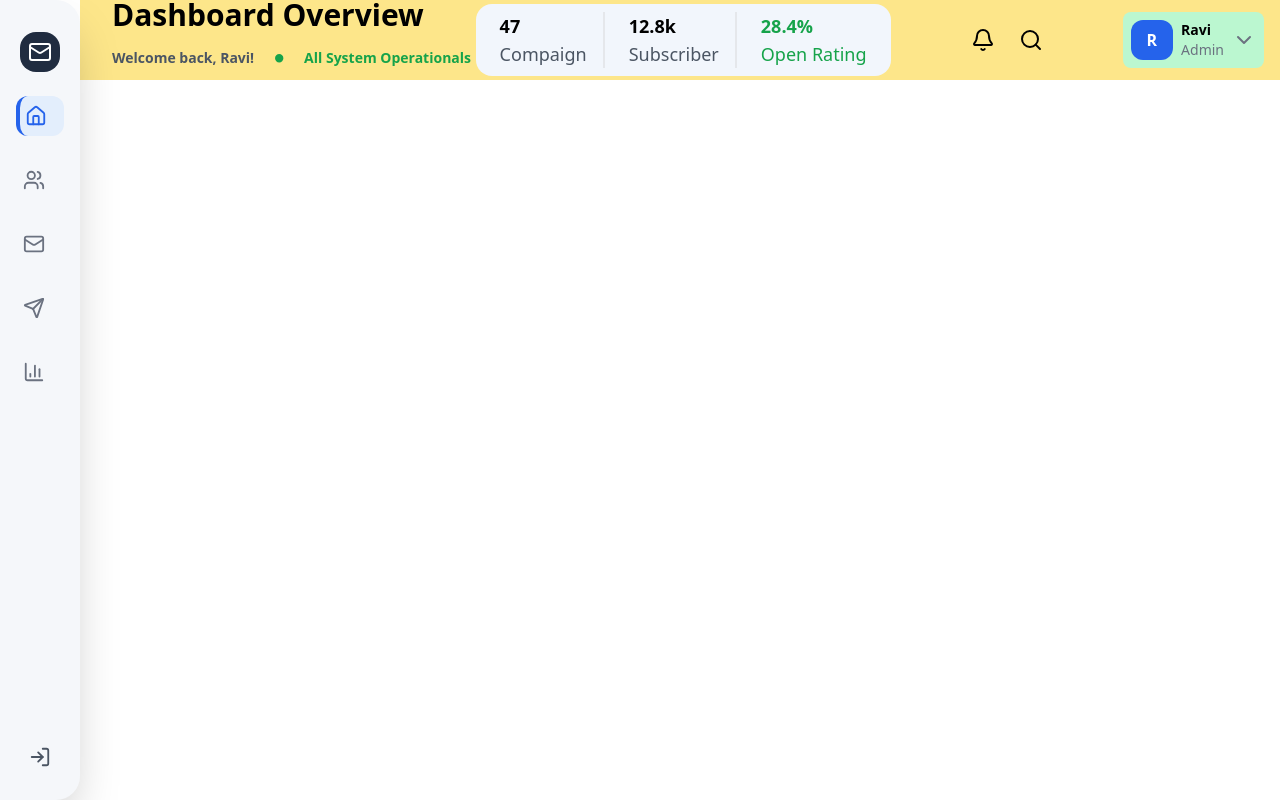
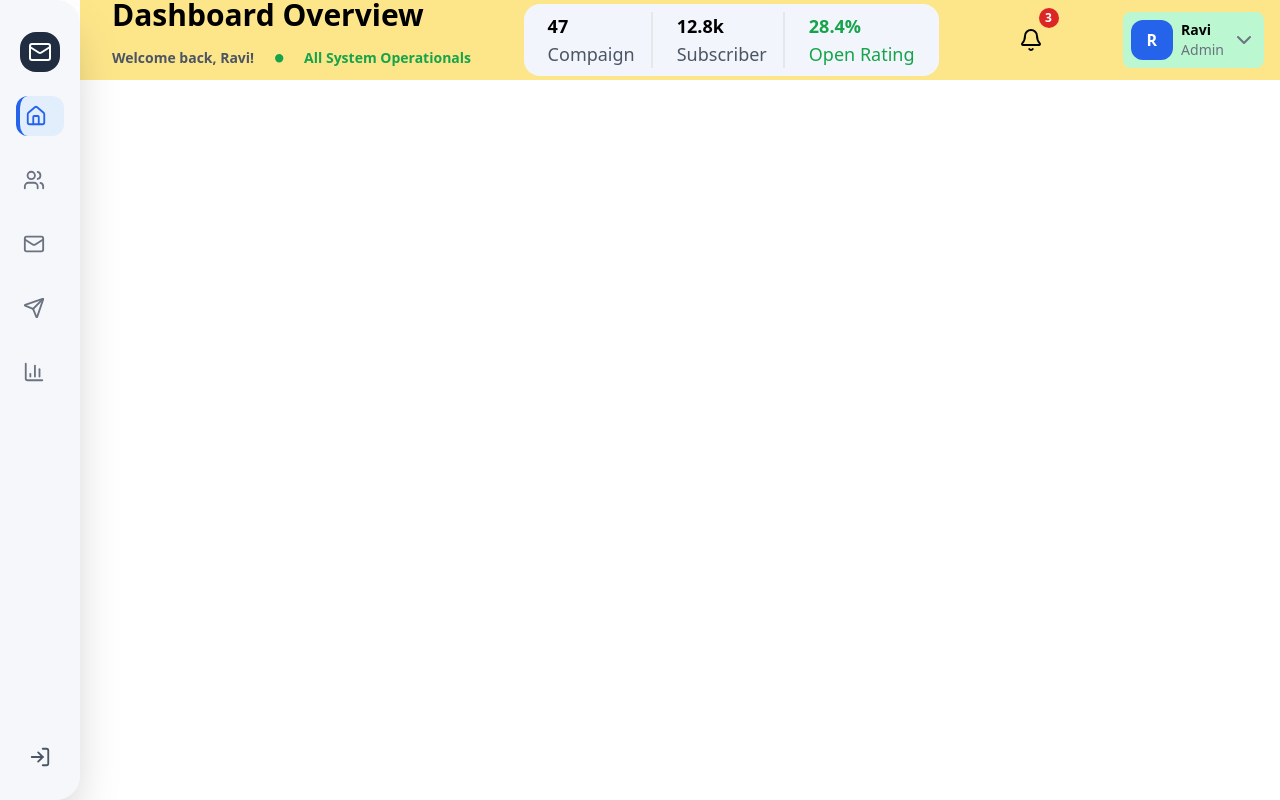
Before and after one commit to techieshruti/Globopersona-project-Frontend-UI-Redesign, a React (Vite) app: page / in a window 1280 px wide. Built offline with nearby package versions, Linux system fonts and the light colour scheme.

Commit message:
added notification badge

```diff
--- a/src/pages/DashBoard.jsx
+++ b/src/pages/DashBoard.jsx
@@ -39,10 +39,14 @@ const DashBoard = () => {
             </div>
 
             {/* Performance Overview */}
-            <div className='flex items-center justify-center gap-6'>
+            <div className='flex items-center justify-center gap-6 relative'>
                 {/* Notification */}
                 <Bell />
-                <Search />
+                <span
+                className='absolute w-5 h-5 bg-red-600 -top-5 -right-4 rounded-full text-white flex items-center justify-center text-xs font-semibold'>
+                    3
+                    </span>
+                {/* <Search /> */}
             </div>
 
             {/* admin login */}
```
